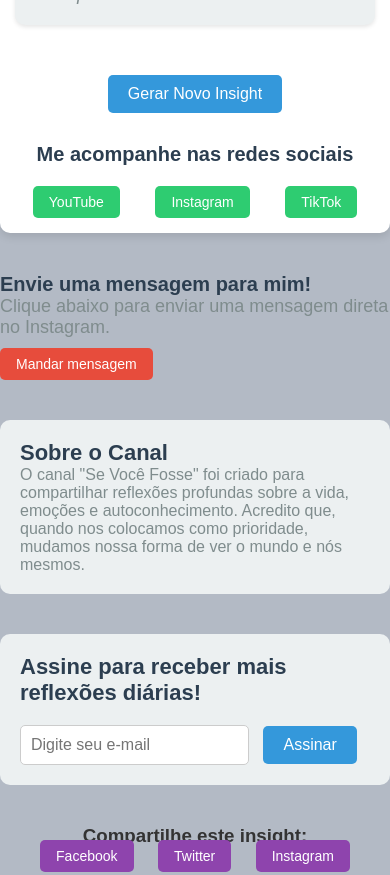
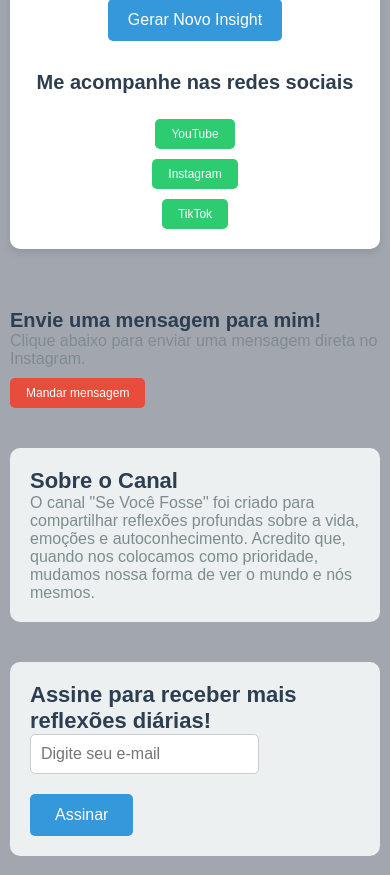
Before and after one commit to sevocefosseoficial-beep/se_voce_fose_page, a plain HTML site: page index.html in a window 390 px wide. Shown: the top 875 px of the page. Drawn offline with Linux system fonts and the light colour scheme.

Commit message:
style.css

```diff
--- a/style.css
+++ b/style.css
@@ -6,13 +6,14 @@
 
 body {
     font-family: 'Arial', sans-serif;
-    background-color: #b3bac5;
+    background-color: #a2a7af;
     display: flex;
     justify-content: center;
     align-items: center;
     height: 100vh;
     flex-direction: column;
     color: #333;
+    padding: 10px;
 }
 
 .container {
@@ -20,9 +21,10 @@ body {
     background-color: #fff;
     border-radius: 10px;
     box-shadow: 0px 4px 8px rgba(0, 0, 0, 0.1);
-    width: 90%;
-    max-width: 500px;
+    width: 100%;
+    max-width: 600px; /* Largura máxima para evitar que a página fique muito larga em telas grandes */
     padding: 20px;
+    margin: 20px;
 }
 
 .header {
@@ -52,20 +54,20 @@ p {
 }
 
 button {
-    padding: 10px 20px;
+    padding: 12px 25px;
     background-color: #3498db;
     color: white;
     border: none;
     border-radius: 5px;
     cursor: pointer;
-    font-size: 16px;
+    font-size: 18px;
     margin-top: 20px;
     transition: transform 0.3s ease, background-color 0.3s ease;
 }
 
 button:hover {
     background-color: #2980b9;
-    transform: scale(1.1); /* Aumenta o tamanho do botão ao passar o mouse */
+    transform: scale(1.1);
 }
 
 .social-links {
@@ -81,6 +83,7 @@ button:hover {
     display: flex;
     justify-content: space-around;
     margin-top: 20px;
+    flex-wrap: wrap; /* Garante que os botões se ajustem no celular */
 }
 
 .social-btn {
@@ -90,6 +93,8 @@ button:hover {
     border-radius: 5px;
     text-decoration: none;
     font-size: 16px;
+    margin: 5px;
+    transition: background-color 0.3s ease;
 }
 
 .social-btn:hover {
@@ -107,13 +112,14 @@ button:hover {
 
 .message-btn {
     display: inline-block;
-    padding: 10px 20px;
+    padding: 12px 25px;
     background-color: #e74c3c;
     color: white;
     border-radius: 5px;
     text-decoration: none;
-    font-size: 16px;
+    font-size: 18px;
     margin-top: 10px;
+    transition: background-color 0.3s ease;
 }
 
 .message-btn:hover {
@@ -158,7 +164,7 @@ button:hover {
 }
 
 .newsletter button {
-    padding: 10px 20px;
+    padding: 12px 25px;
     background-color: #3498db;
     color: white;
     border-radius: 5px;
@@ -195,11 +201,12 @@ button:hover {
 }
 
 .music-control button {
-    padding: 10px 20px;
+    padding: 12px 25px;
     background-color: #f39c12;
     color: white;
     border-radius: 5px;
     font-size: 16px;
+    cursor: pointer;
 }
 
 .music-control button:hover {
@@ -212,18 +219,45 @@ footer {
     color: #7f8c8d;
 }
 
+/* Responsividade para telas pequenas */
 @media screen and (max-width: 768px) {
     .container {
         width: 100%;
         padding: 15px;
     }
 
+    h1 {
+        font-size: 22px;
+    }
+
+    p, .quote-box {
+        font-size: 16px;
+    }
+
+    .social-btn, .message-btn, .share-btn {
+        padding: 10px 18px;
+        font-size: 14px;
+    }
+
+    button {
+        padding: 12px 20px;
+        font-size: 16px;
+    }
+
+    .links {
+        flex-direction: column;
+        align-items: center;
+    }
+}
+
+@media screen and (max-width: 480px) {
     .quote-box {
-        font-size: 18px;
+        font-size: 14px;
+        padding: 15px;
     }
 
     .social-btn, .message-btn, .share-btn {
         padding: 8px 16px;
-        font-size: 14px;
+        font-size: 12px;
     }
 }
```
